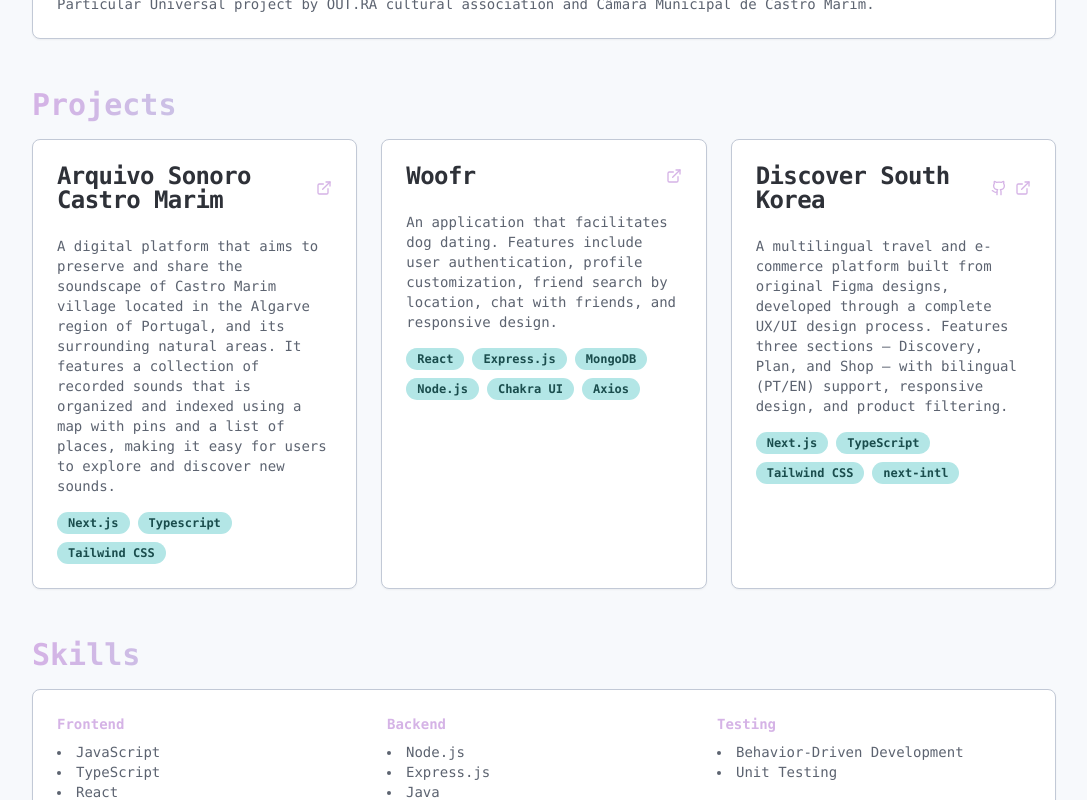
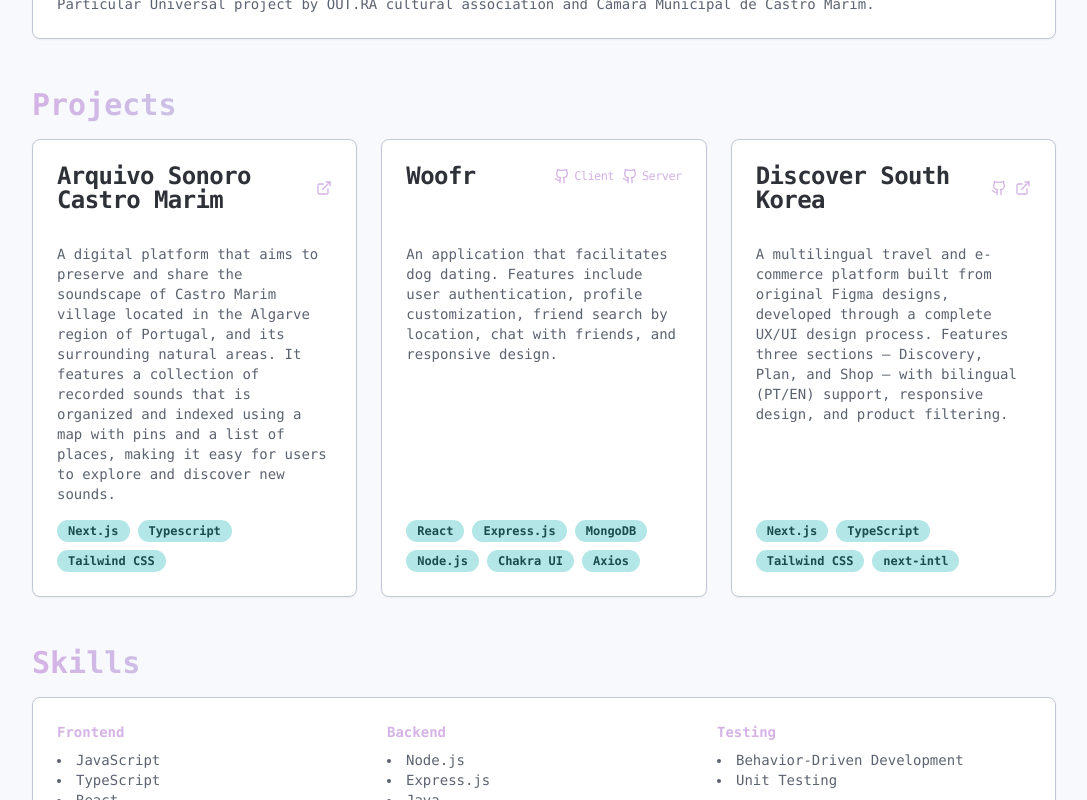
Before and after one commit to agrandemartasan/marta-carneiro-portfolio, a Next.js app: page / in a window 1280 px wide. Shown: the part 1840-2640 px from the top of the page, without its empty margins (96-1183 px from the left). Built offline with nearby package versions, Linux system fonts and the light colour scheme.

Commit message:
Update Woofr links, refactor ProjectCard for multiple GitHub repos, fix education dates and card alignment

```diff
--- a/src/app/page.tsx
+++ b/src/app/page.tsx
@@ -149,14 +149,17 @@ export default function Home() {
                 "Chakra UI",
                 "Axios"
               ]}
-              link="https://woo-fr.netlify.app/"
+              githubLinks={[
+                { url: "https://github.com/agrandemartasan/woofr-client", label: "Client" },
+                { url: "https://github.com/agrandemartasan/woofr-server", label: "Server" }
+              ]}
             />
             <ProjectCard
               title="Discover South Korea"
               description="A multilingual travel and e-commerce platform built from original Figma designs, developed through a complete UX/UI design process. Features three sections — Discovery, Plan, and Shop — with bilingual (PT/EN) support, responsive design, and product filtering."
               tags={["Next.js", "TypeScript", "Tailwind CSS", "next-intl"]}
               link="https://south-korea-tourism.vercel.app/"
-              githubLink="https://github.com/agrandemartasan/south-korea-tourism"
+              githubLinks={[{ url: "https://github.com/agrandemartasan/south-korea-tourism" }]}
             />
           </div>
         </section>
@@ -232,13 +235,13 @@ export default function Home() {
             <EducationCard
               institution="Ironhack Portugal"
               program="Web Development Bootcamp"
-              period="2022–2023"
+              period="Sep 2022 – Mar 2023"
               description="Intensive full-stack web development bootcamp covering JavaScript, React, Node.js, Express, and MongoDB, with a focus on building real-world applications through project-based learning."
             />
             <EducationCard
               institution="IEFP — Instituto do Emprego e Formação Profissional"
               program="UX/UI Design"
-              period="2025–2026"
+              period="Sep 2025 – Jan 2026"
               description="Comprehensive UX/UI design course covering the full design process — from user research and wireframing to prototyping and visual design in Figma. The capstone project, Discover South Korea, was later developed into a fully functional multilingual web application."
             />
           </div>
--- a/src/components/project-card.tsx
+++ b/src/components/project-card.tsx
@@ -1,13 +1,18 @@
 import { Card, CardContent, CardHeader, CardTitle } from "@/components/ui/card";
 import { Badge } from "@/components/ui/badge";
 import { Github, ExternalLink } from "lucide-react";
+
+interface GitHubLink {
+  url: string;
+  label?: string;
+}
 
 interface ProjectCardProps {
   title: string;
   description: string;
   tags: string[];
-  link: string;
-  githubLink?: string;
+  link?: string;
+  githubLinks?: GitHubLink[];
 }
 
 export function ProjectCard({
@@ -15,25 +20,32 @@ export function ProjectCard({
   description,
   tags,
   link,
-  githubLink
+  githubLinks
 }: ProjectCardProps) {
+  const multipleRepos = (githubLinks?.length ?? 0) > 1;
+
   return (
-    <Card className="bg-card text-card-foreground">
-      <CardHeader>
+    <Card className="bg-card text-card-foreground flex flex-col h-full">
+      <CardHeader className="min-h-[6.5rem]">
         <CardTitle className="flex items-center justify-between">
           {title}
           <div className="flex items-center gap-2">
-            {githubLink && (
+            {githubLinks?.map(({ url, label }, index) => (
               <a
-                href={githubLink}
+                key={index}
+                href={url}
                 target="_blank"
                 rel="noopener noreferrer"
-                className="text-primary hover:text-primary/80"
-                aria-label="View source code"
+                className="flex items-center gap-1 text-primary hover:text-primary/80"
+                aria-label={label ? `View ${label} repository` : "View source code"}
               >
                 <Github className="h-4 w-4" />
+                {multipleRepos && label && (
+                  <span className="text-xs font-normal">{label}</span>
+                )}
               </a>
-            )}
+            ))}
+            {link && (
               <a
                 href={link}
                 target="_blank"
@@ -43,11 +55,12 @@ export function ProjectCard({
               >
                 <ExternalLink className="h-4 w-4" />
               </a>
+            )}
           </div>
         </CardTitle>
       </CardHeader>
-      <CardContent>
-        <p className="text-muted-foreground">{description}</p>
+      <CardContent className="flex flex-col flex-1">
+        <p className="text-muted-foreground flex-1">{description}</p>
         <div className="flex flex-wrap gap-2 mt-4">
           {tags.map((tag, index) => (
             <Badge
```
Lines whose indentation alone changed are shown as unchanged.
